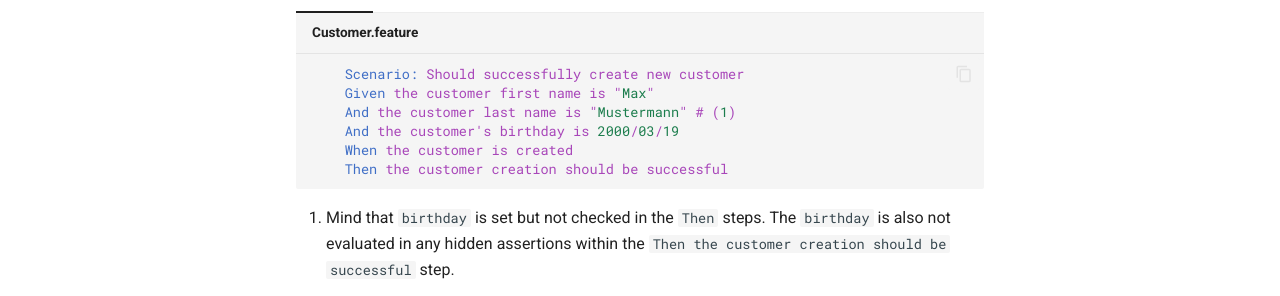
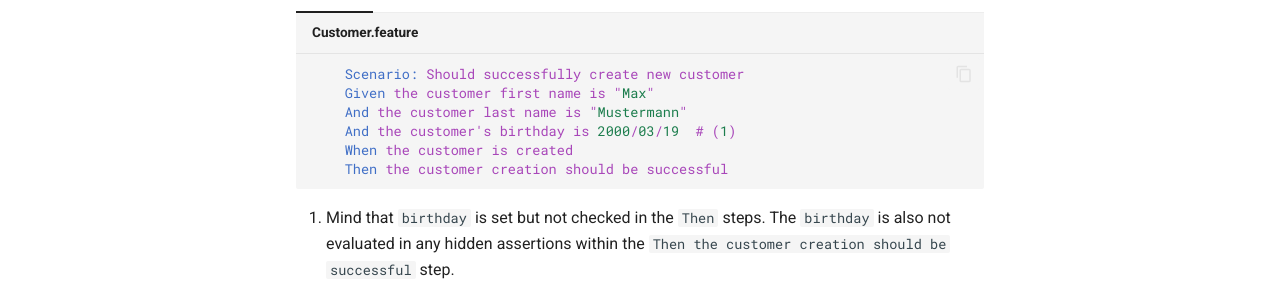
Before and after one commit to Cucumber-Diseases/cucumber-diseases.github.io, an MkDocs documentation site: the page built from docs/smells/002-unused-given.md, in a window 1280 px wide and 900 px high, scrolled down 661 px. Shown: the part 533-829 px from the top of the window. Built offline with MkDocs 1.6.1 and Material for MkDocs 9.7.7, drawn with Linux system fonts in a browser that asks for light colours.

````diff
--- a/docs/smells/002-unused-given.md
+++ b/docs/smells/002-unused-given.md
@@ -31,8 +31,8 @@ Search your code for any field/property which is initialized by a step but never
     ```gherkin title="Customer.feature"
         Scenario: Should successfully create new customer
         Given the customer first name is "Max"
-        And the customer last name is "Mustermann" # (1)
-        And the customer's birthday is 2000/03/19
+        And the customer last name is "Mustermann"
+        And the customer's birthday is 2000/03/19  # (1)
         When the customer is created
         Then the customer creation should be successful
     ```
````
